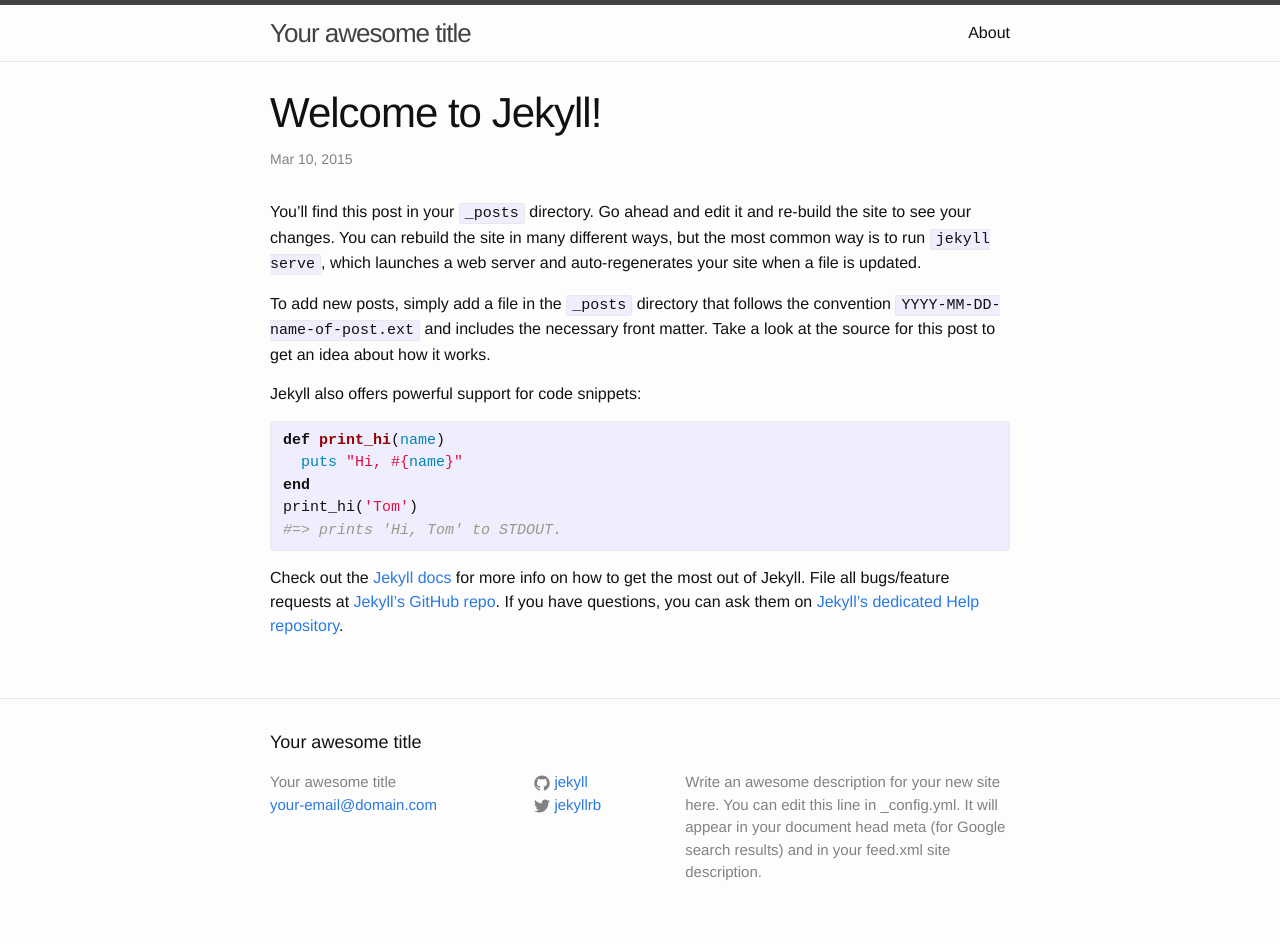
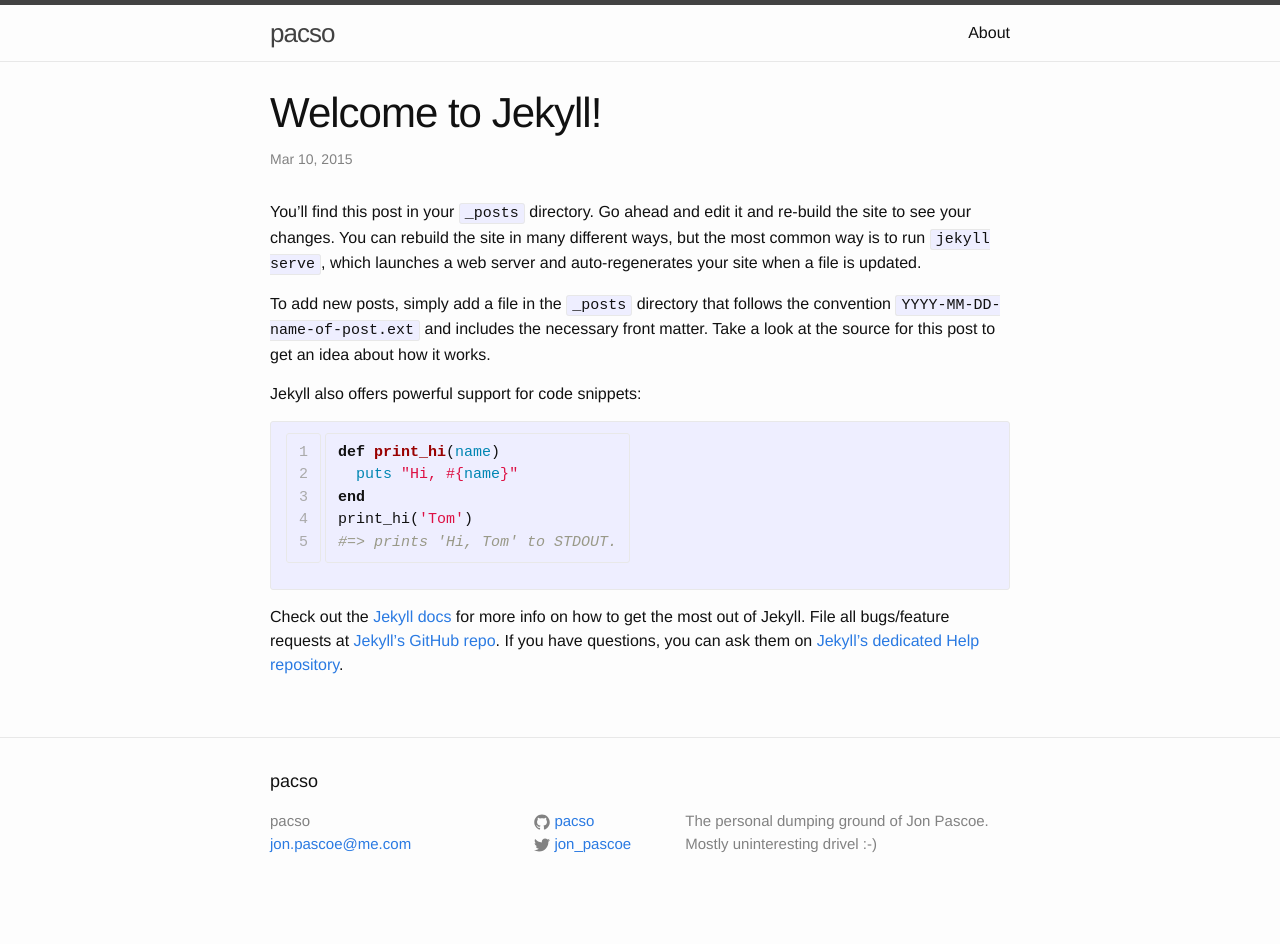
Before and after one commit to pacso/pacso.github.io, a Jekyll site: the page built from _posts/2015-03-10-welcome-to-jekyll.markdown, in a window 1280 px wide. Built offline with Jekyll 4.4.1, drawn with Linux system fonts in a browser that asks for light colours; after the commit the page ends 915 px from its top, so only the background shows below that.

Commit message:
Update config

```diff
--- a/_config.yml
+++ b/_config.yml
@@ -1,14 +1,13 @@
 # Site settings
-title: Your awesome title
-email: your-email@domain.com
+title: pacso
+email: jon.pascoe@me.com
 description: > # this means to ignore newlines until "baseurl:"
-  Write an awesome description for your new site here. You can edit this
-  line in _config.yml. It will appear in your document head meta (for
-  Google search results) and in your feed.xml site description.
+  The personal dumping ground of Jon Pascoe. Mostly uninteresting drivel :-)
 baseurl: "" # the subpath of your site, e.g. /blog/
-url: "http://yourdomain.com" # the base hostname & protocol for your site
-twitter_username: jekyllrb
-github_username:  jekyll
+url: "http://pacso.github.io" # the base hostname & protocol for your site
+twitter_username: jon_pascoe
+github_username:  pacso
 
 # Build settings
 markdown: kramdown
+highlighter: pygments
--- a/_posts/2015-03-10-welcome-to-jekyll.markdown
+++ b/_posts/2015-03-10-welcome-to-jekyll.markdown
@@ -10,7 +10,7 @@
 
 Jekyll also offers powerful support for code snippets:
 
-{% highlight ruby %}
+{% highlight ruby linenos %}
 def print_hi(name)
   puts "Hi, #{name}"
 end
--- a/_sass/_syntax-highlighting.scss
+++ b/_sass/_syntax-highlighting.scss
@@ -64,4 +64,5 @@
     .vg    { color: #008080 } // Name.Variable.Global
     .vi    { color: #008080 } // Name.Variable.Instance
     .il    { color: #099 } // Literal.Number.Integer.Long
+    .lineno { color: #aaa } // Line Numbers
 }
```
